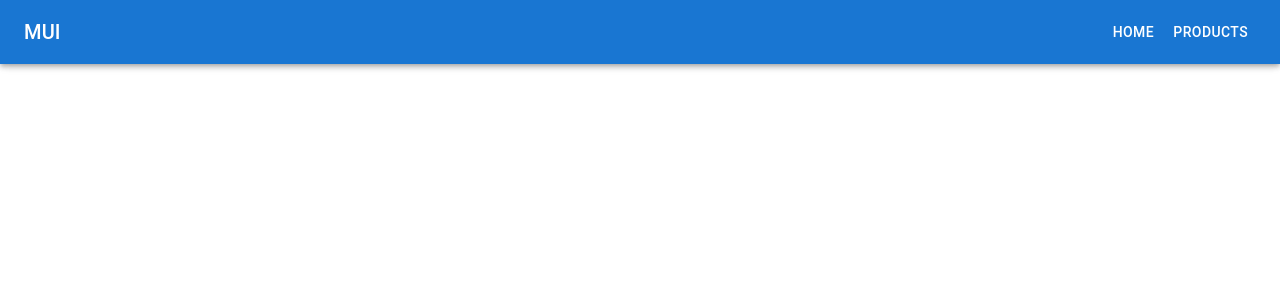
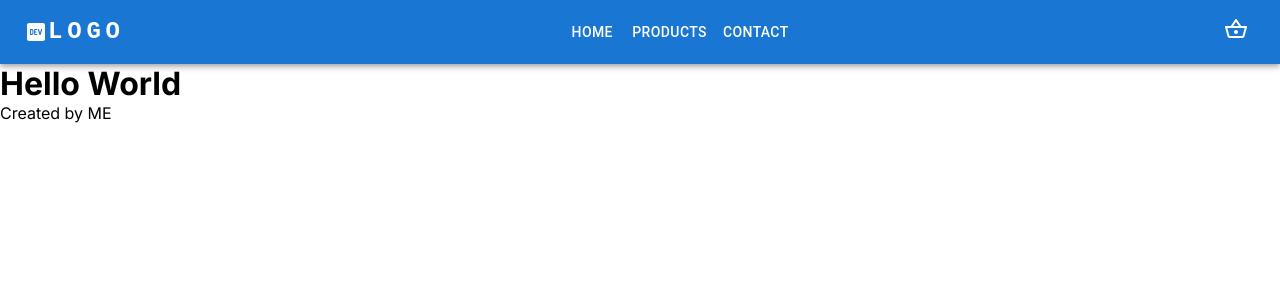
Before and after one commit to ChristianKaestner/store, a Next.js app: page / in a window 1280 px wide. Shown: the top 300 px of the page. Built offline with nearby package versions, Linux system fonts and the light colour scheme.

Commit message:
Added header

```diff
--- a/package.json
+++ b/package.json
@@ -11,6 +11,7 @@
   "dependencies": {
     "@emotion/react": "^11.11.1",
     "@emotion/styled": "^11.11.0",
+    "@mui/icons-material": "^5.14.1",
     "@mui/material": "^5.14.1",
     "eslint": "8.45.0",
     "eslint-config-next": "13.4.12",
--- a/src/app/components/drawer/drawer.jsx
+++ /dev/null
@@ -1,27 +0,0 @@
-import { Box, Divider, Drawer, Typography } from '@mui/material';
-import { List, ListItemButton } from '@mui/material';
-import Link from 'next/link';
-
-export default function DrawerMenu({ handleDrawerToggle }) {
-  return (
-    <Box onClick={handleDrawerToggle} sx={{ textAlign: 'center' }}>
-      <Typography variant="h6" sx={{ my: 2 }}>
-        Shop
-      </Typography>
-      <Divider />
-      <List>
-        <ListItem disablePadding>
-          <ListItemButton sx={{ textAlign: 'center' }}>
-            <Link href="/">Home</Link>
-          </ListItemButton>
-          <ListItemButton sx={{ textAlign: 'center' }}>
-            <Link href="/products">Products</Link>
-          </ListItemButton>
-          <ListItemButton sx={{ textAlign: 'center' }}>
-            <Link href="/contact">Contact</Link>
-          </ListItemButton>
-        </ListItem>
-      </List>
-    </Box>
-  );
-}
--- /dev/null
+++ b/src/app/components/header/drawer/drawer.jsx
@@ -0,0 +1,45 @@
+import { Box, Divider, Drawer, Typography } from '@mui/material';
+import { List, ListItem } from '@mui/material';
+import Link from 'next/link';
+
+export default function DrawerMenu({ mobileOpen, handleDrawerToggle }) {
+  return (
+    <Box component="nav">
+      <Drawer
+        variant="temporary"
+        open={mobileOpen}
+        onClose={handleDrawerToggle}
+        ModalProps={{
+          keepMounted: true,
+        }}
+        sx={{
+          display: { xs: 'block', sm: 'none' },
+          '& .MuiDrawer-paper': {
+            boxSizing: 'border-box',
+            width: 240,
+          },
+        }}
+      >
+        <Box onClick={handleDrawerToggle} sx={{ textAlign: 'center' }}>
+          <Typography variant="h6" sx={{ my: 2 }}>
+            My Shop
+          </Typography>
+          <Divider />
+          <List sx={{ display: 'flex', flexDirection: 'column' }}>
+            <ListItem>
+              <Link href="/">Home</Link>
+            </ListItem>
+
+            <ListItem>
+              <Link href="/products">Products</Link>
+            </ListItem>
+
+            <ListItem>
+              <Link href="/contact">Contact</Link>
+            </ListItem>
+          </List>
+        </Box>
+      </Drawer>
+    </Box>
+  );
+}
--- a/src/app/components/header/header.jsx
+++ b/src/app/components/header/header.jsx
@@ -2,45 +2,24 @@
 
 import { useState } from 'react';
 import Link from 'next/link';
-import { AppBar, Box, Divider, Drawer, IconButton } from '@mui/material';
-import { List, ListItem, ListItemButton, Button } from '@mui/material';
-import { ListItemText, Toolbar, Typography } from '@mui/material';
-import DrawerMenu from '../drawer/drawer';
+import { AppBar, Box, IconButton, Button } from '@mui/material';
+import { Toolbar, Typography } from '@mui/material';
+import ShoppingBasketOutlinedIcon from '@mui/icons-material/ShoppingBasketOutlined';
+import MenuOutlinedIcon from '@mui/icons-material/MenuOutlined';
+import LogoDevIcon from '@mui/icons-material/LogoDev';
+import DrawerMenu from './drawer/drawer';
 
 export default function Header() {
   const [mobileOpen, setMobileOpen] = useState(false);
 
   const handleDrawerToggle = () => {
-    setMobileOpen(prevState => !prevState);
+    setMobileOpen(!mobileOpen);
   };
-
-  const drawer = (
-    <Box onClick={handleDrawerToggle} sx={{ textAlign: 'center' }}>
-      <Typography variant="h6" sx={{ my: 2 }}>
-        Shop
-      </Typography>
-      <Divider />
-      <List>
-        <ListItem disablePadding>
-          <ListItemButton sx={{ textAlign: 'center' }}>
-            <Link href="/">Home</Link>
-          </ListItemButton>
-          <ListItemButton sx={{ textAlign: 'center' }}>
-            <Link href="/products">Products</Link>
-          </ListItemButton>
-          <ListItemButton sx={{ textAlign: 'center' }}>
-            <Link href="/contact">Contact</Link>
-          </ListItemButton>
-        </ListItem>
-      </List>
-    </Box>
-  );
 
   return (
     <>
-      <AppBar>
+      <AppBar position="static">
         <Toolbar>
-          {/* burger menu */}
           <IconButton
             color="inherit"
             aria-label="open drawer"
@@ -48,48 +27,58 @@ export default function Header() {
             onClick={handleDrawerToggle}
             sx={{ mr: 2, display: { sm: 'none' } }}
           >
-            <p>Icon Button</p>
+            <MenuOutlinedIcon />
           </IconButton>
+
+          <LogoDevIcon sx={{ display: { xs: 'none', sm: 'flex' } }} />
           <Typography
-            variant="h6"
-            component="div"
-            sx={{ flexGrow: 1, display: { xs: 'none', sm: 'block' } }}
+            variant="h5"
+            noWrap
+            component="a"
+            href="/"
+            sx={{
+              mr: 2,
+              display: { xs: 'none', sm: 'flex' },
+              flexGrow: 1,
+              fontFamily: 'monospace',
+              fontWeight: 700,
+              letterSpacing: '.3rem',
+              color: 'inherit',
+              textDecoration: 'none',
+            }}
           >
-            MUI
+            LOGO
           </Typography>
-          <Box sx={{ display: { xs: 'none', sm: 'block' } }}>
+          <Box component="nav" sx={{ display: { xs: 'none', sm: 'flex' } }}>
             <Button sx={{ color: '#fff' }}>
               <Link href="/">Home</Link>
             </Button>
             <Button sx={{ color: '#fff' }}>
               <Link href="/products">Products</Link>
             </Button>
+            <Button sx={{ color: '#fff' }}>
+              <Link href="/contact">Contact</Link>
+            </Button>
+          </Box>
+          <Box
+            sx={{
+              flexGrow: 1,
+              display: { xs: 'none', sm: 'flex' },
+              justifyContent: 'end',
+            }}
+          >
+            <IconButton color="inherit" aria-label="shoping basket">
+              <Link href="/basket">
+                <ShoppingBasketOutlinedIcon />
+              </Link>
+            </IconButton>
           </Box>
         </Toolbar>
       </AppBar>
-      <Box component="nav">
-        <Drawer
-          variant="temporary"
-          open={mobileOpen}
-          onClose={handleDrawerToggle}
-          ModalProps={{
-            keepMounted: true,
-          }}
-          sx={{
-            display: { xs: 'block', sm: 'none' },
-            '& .MuiDrawer-paper': {
-              boxSizing: 'border-box',
-              width: 240,
-            },
-          }}
-        >
-          {drawer}
-        </Drawer>
-      </Box>
+      <DrawerMenu
+        mobileOpen={mobileOpen}
+        handleDrawerToggle={handleDrawerToggle}
+      />
     </>
   );
 }
-// <AppBar position="static" component="nav">
-// <Link href="/">Home</Link>
-// <Link href="/products">Products</Link>
-// </AppBar>
```
Also changed, not shown: 1 other file (tests, documents, lock files or other folders).
